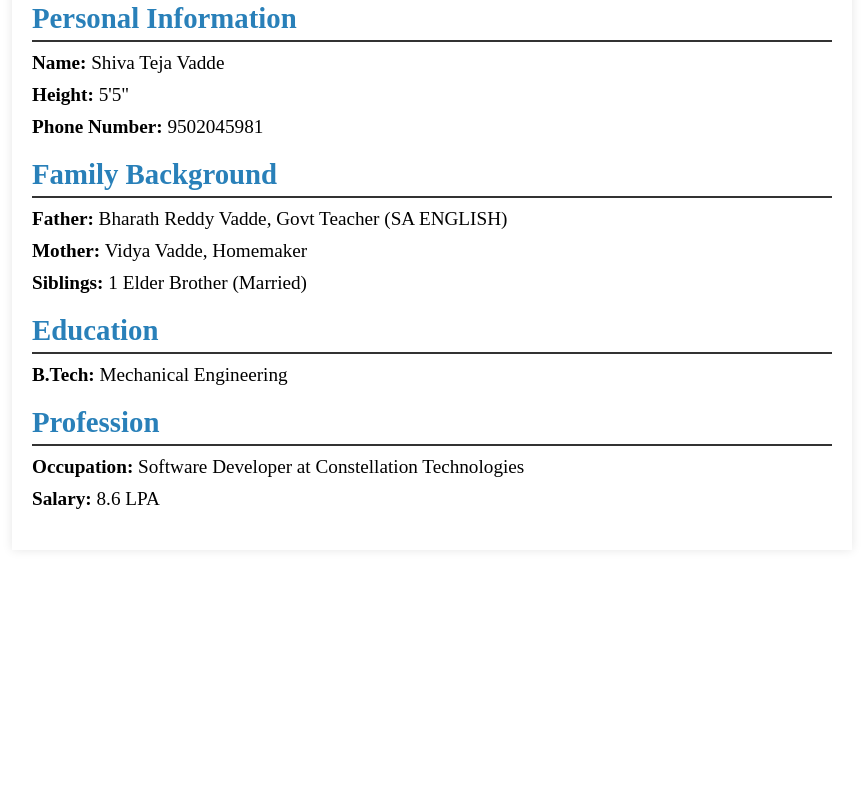
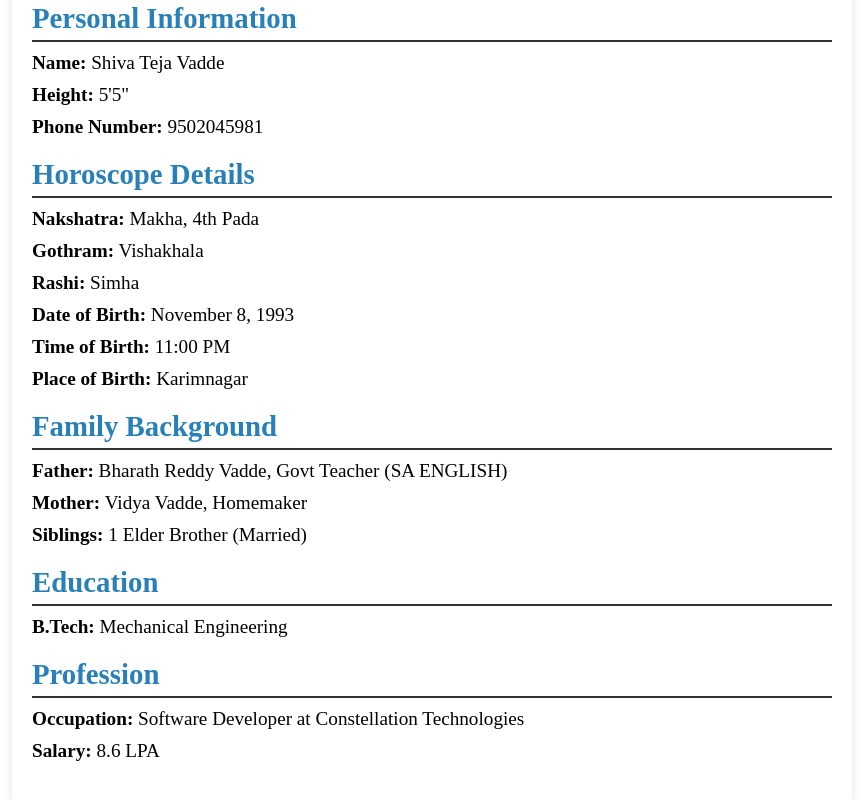
Before and after one commit to ShivaTejaV/BioData, an Angular app: page / in a window 1280 px wide. Shown: the part 2573-3373 px from the top of the page, without its empty margins (208-1071 px from the left). Before the commit the page ends 3143 px from the top, so only its background shows below. Built offline with nearby package versions, Linux system fonts and the light colour scheme.

Commit message:
uncommented Horroscope details

```diff
--- a/src/app/app.component.html
+++ b/src/app/app.component.html
@@ -19,7 +19,7 @@
       <p><strong>Phone Number:</strong> 9502045981</p>
   </div>
 
-  <!-- <div class="horoscope">
+  <div class="horoscope">
       <h2>Horoscope Details</h2>
       <p><strong>Nakshatra:</strong> Makha, 4th Pada</p>
       <p><strong>Gothram:</strong> Vishakhala</p>
@@ -27,7 +27,7 @@
       <p><strong>Date of Birth:</strong> November 8, 1993</p>
       <p><strong>Time of Birth:</strong> 11:00 PM</p>
       <p><strong>Place of Birth:</strong> Karimnagar</p>
-  </div> -->
+  </div>
 
   <div class="family-background">
       <h2>Family Background</h2>
```
